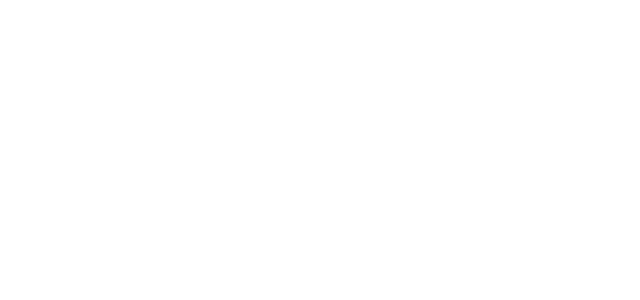
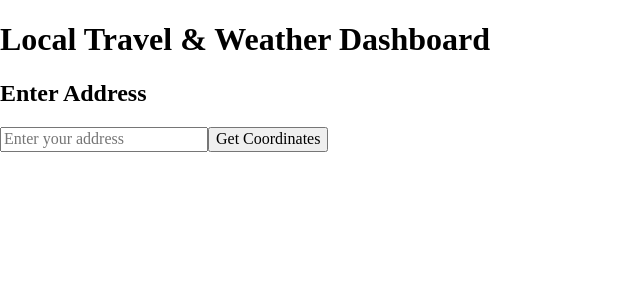
Before and after one commit to yousseforabi/local_weather_travel, a React (Vite) app in the folder client/: page / in a window 1280 px wide. Shown: the top 300 px of the page, without its empty margins (0-640 px from the left). Built offline with nearby package versions, Linux system fonts and the light colour scheme.

Commit message:
added AdressInput.tsx - in progress

```diff
--- a/client/src/App.tsx
+++ b/client/src/App.tsx
@@ -1,9 +1,12 @@
+import AdressInput from "./components/AdressInput";
 
 
 const App = () => {
   return (
     <div>
       {/*components here*/}
+      <h1>Local Travel & Weather Dashboard</h1>
+      <AdressInput />
     </div>
   )
 }
--- a/client/src/components/AdressInput.tsx
+++ b/client/src/components/AdressInput.tsx
@@ -0,0 +1,112 @@
+import { useState } from "react";
+
+type Suggestion = {
+  formatted_address: string;
+  geometry: {
+    location: {
+      lat: number;
+      lng: number;
+    };
+  };
+};
+
+const AdressInput = () => {
+  const [address, setAddress] = useState("");
+  const [coordinates, setCoordinates] = useState<{ lat: number; lon: number } | null>(null);
+  const [error, setError] = useState("");
+  const [suggestions, setSuggestions] = useState<Suggestion[]>([]);
+
+  const fetchWithRetry = async (url: string, retries: number = 3, delayMs: number = 1000) => {
+    let attempts = 0;
+    while (attempts < retries) {
+      try {
+        const response = await fetch(url);
+
+        if (!response) {
+          throw new Error("No response from server");
+        }
+
+        if (response.ok) return response;
+        throw new Error(`Request failed with status: ${response.status}`);
+      } catch (error) {
+        attempts++;
+        console.log(`Retrying request (${attempts}/${retries})...`);
+        if (attempts === retries) throw error;
+        await new Promise((resolve) => setTimeout(resolve, delayMs));
+      }
+    }
+  };
+
+  const fetchCoordinates = async () => {
+    if (!address.trim()) {
+      setError("Please enter an address");
+      return;
+    }
+
+    try {
+      setError("");
+      const apiUrl = `http://localhost:8080/geocode?address=${encodeURIComponent(address)}`;
+
+      const response = await fetchWithRetry(apiUrl);
+
+      if (!response) {
+        throw new Error("No response received.");
+      }
+
+      const data = await response.json();
+      console.log("API Response:", data);
+
+      if (data.status.toLowerCase() === "ok" && data.results.length > 0) {
+        setSuggestions(data.results);
+        setCoordinates(null);
+      } else {
+        setError("Address not found. Try again.");
+        setSuggestions([]);
+      }
+    } catch (err) {
+      console.error("Error fetching data:", err);
+      setError("Failed to fetch coordinates. Please try again.");
+    }
+  };
+
+
+  const handleSelectSuggestion = (lat: number, lon: number) => {
+    setCoordinates({ lat, lon });
+    setSuggestions([]);
+  };
+
+  return (
+    <div>
+      <h2>Enter Address</h2>
+      <input
+        type="text"
+        id="address"
+        name="address"
+        placeholder="Enter your address"
+        value={address}
+        onChange={(e) => setAddress(e.target.value)}
+      />
+      <button onClick={fetchCoordinates}>Get Coordinates</button>
+
+      {error && <p style={{ color: "red" }}>{error}</p>}
+
+      {suggestions.length > 0 && (
+        <ul>
+          {suggestions.map((result, index) => (
+            <li key={index} onClick={() => handleSelectSuggestion(result.geometry.location.lat, result.geometry.location.lng)}>
+              {result.formatted_address}
+            </li>
+          ))}
+        </ul>
+      )}
+
+      {coordinates && (
+        <p>
+          Latitude: {coordinates.lat}, Longitude: {coordinates.lon}
+        </p>
+      )}
+    </div>
+  );
+};
+
+export default AdressInput;
--- a/client/src/index.css
+++ b/client/src/index.css
@@ -197,6 +197,7 @@
 [type="reset"],
 [type="submit"] {
   -webkit-appearance: button;
+  appearance: button;
 }
 
 /**
@@ -289,6 +290,7 @@
 
 [type="search"] {
   -webkit-appearance: textfield; /* 1 */
+  appearance: textfield;
   outline-offset: -2px; /* 2 */
 }
 
```
Also changed, not shown: 1 other file (tests, documents, lock files or other folders).
